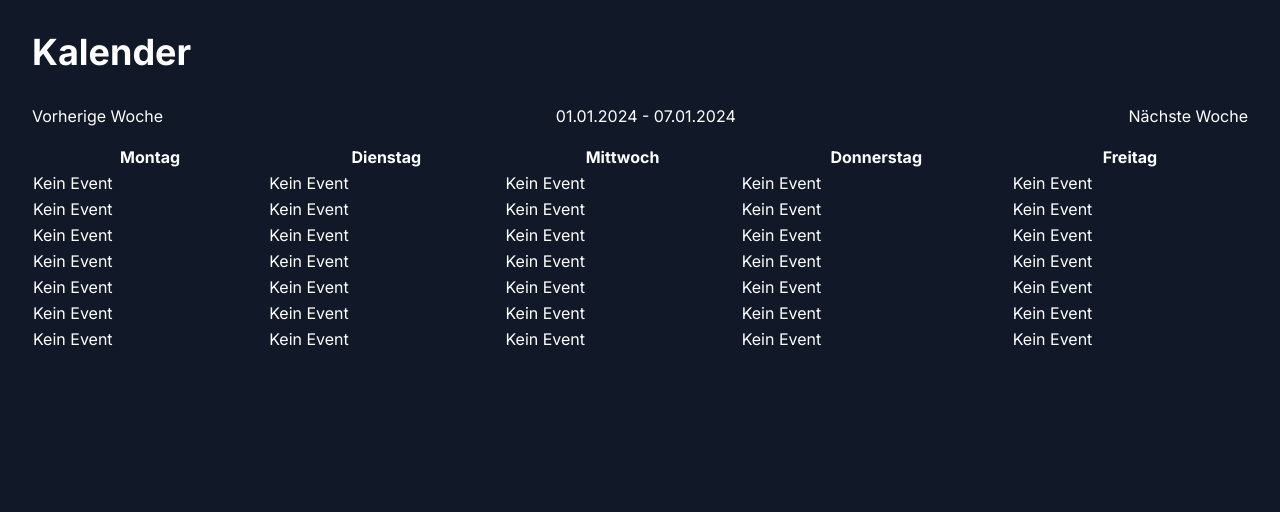
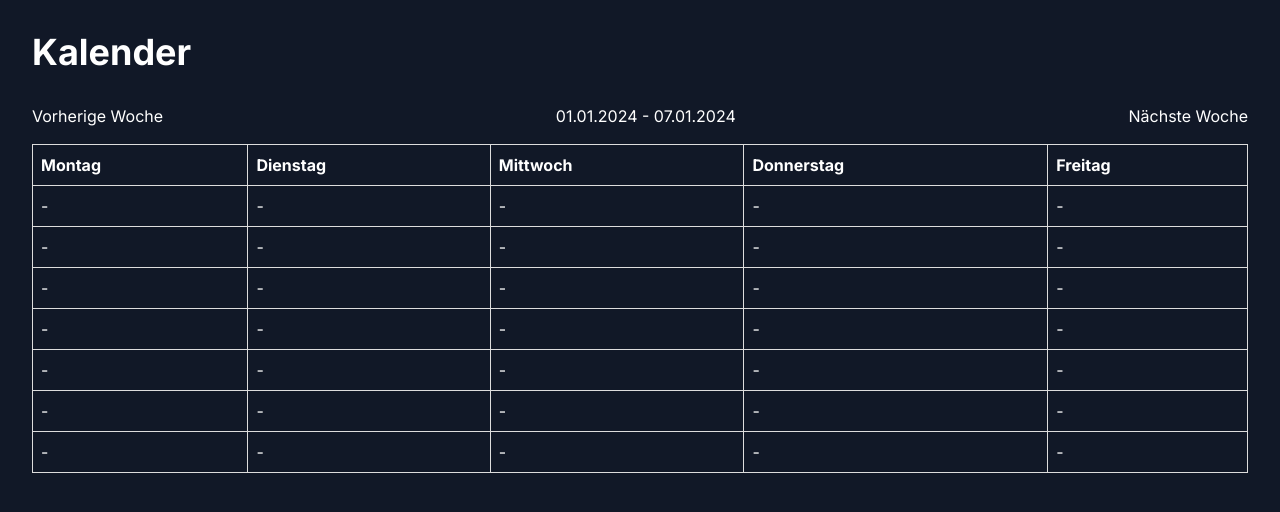
Before and after one commit to Floxo05/stundenplan, a Next.js app: page / in a window 1280 px wide. Shown: the top 512 px of the page. Built offline with nearby package versions, Linux system fonts and the light colour scheme; no server answers.

Commit message:
add Cards to table

```diff
--- a/app/globals.css
+++ b/app/globals.css
@@ -25,3 +25,21 @@ body {
     )
     rgb(var(--background-start-rgb));
 }
+
+.table-container {
+  overflow-x: auto; /* Horizontales Scrollen, falls die Tabelle breiter ist als das Anzeigefenster */
+}
+
+.table {
+  width: 100%;
+  border-collapse: collapse;
+  margin-bottom: 1em; /* Platz unterhalb der Tabelle für bessere Lesbarkeit */
+}
+
+/* Allgemeine Tabellenformatierung */
+.table th,
+.table td {
+  padding: 8px;
+  border: 1px solid #ddd;
+  text-align: left;
+}
--- a/app/page.tsx
+++ b/app/page.tsx
@@ -3,6 +3,7 @@ import {useEffect, useState} from 'react';
 import {addDays, endOfDay, endOfWeek, format, startOfDay, startOfWeek, subDays} from 'date-fns';
 import 'react-calendar/dist/Calendar.css';
 import {Event} from '@/types/types';
+import EventCard from "@/components/EventCard";
 
 const CalendarPage: React.FC = () => {
     const [events, setEvents] = useState<Event[]>([]);
@@ -105,32 +106,13 @@ const CalendarPage: React.FC = () => {
         );
     };
 
-    useEffect(() => {
-        // console.log((allEventsForWeek))
-    }, [allEventsForWeek]);
-
-
-
     const renderTableBody = () => {
         // Erzeuge für jeden Tag eine Spalte mit den dazugehörigen Terminen
 
         return allEventsForWeek.map((dayEvents, index) => (
             <tr key={index}>
                 {dayEvents.map((event, index) => (
-                    <td key={index}>
-                        {event ? (
-                            <div>
-                                <p className="text-xl font-bold">{event.title}</p>
-                                <p className="text-gray-400">{event.description}</p>
-                                <p className="text-gray-400">{`Start: ${format(new Date(event.date), 'HH:mm')} | End: ${format(
-                                    new Date(event.dateEnd),
-                                    'HH:mm'
-                                )}`}</p>
-                            </div>
-                        ) : (
-                            <div>Kein Event</div>
-                        )}
-                    </td>
+                    <EventCard event={event} index={index}/>
                 ))}
             </tr>
         ));
@@ -151,10 +133,12 @@ const CalendarPage: React.FC = () => {
                     Nächste Woche
                 </button>
             </div>
-            <table className="w-full table">
-                <thead>{renderTableHeader()}</thead>
-                <tbody>{renderTableBody()}</tbody>
-            </table>
+            <div className={"table-container"}>
+                <table className="w-full table">
+                    <thead>{renderTableHeader()}</thead>
+                    <tbody>{renderTableBody()}</tbody>
+                </table>
+            </div>
         </div>
     );
 };
--- /dev/null
+++ b/components/EventCard.tsx
@@ -0,0 +1,29 @@
+import {format} from "date-fns";
+import React from "react";
+import {Event} from "@/types/types";
+
+interface EventCardProps {
+    event: Event;
+    index: number
+}
+
+const EventCard: React.FC<EventCardProps> = ({event, index}) => {
+    return (
+        <td key={index}>
+            {event ? (
+                <div className={"p-2 bg-gray-500 rounded"}>
+                    <p className="text-xl font-bold">{event.title}</p>
+                    <p className="text-gray-400">{event.description}</p>
+                    <p className="text-gray-400">{`Start: ${format(new Date(event.date), 'HH:mm')} | End: ${format(
+                        new Date(event.dateEnd),
+                        'HH:mm'
+                    )}`}</p>
+                </div>
+            ) : (
+                <div>-</div>
+            )}
+        </td>
+    )
+}
+
+export default EventCard;
```
